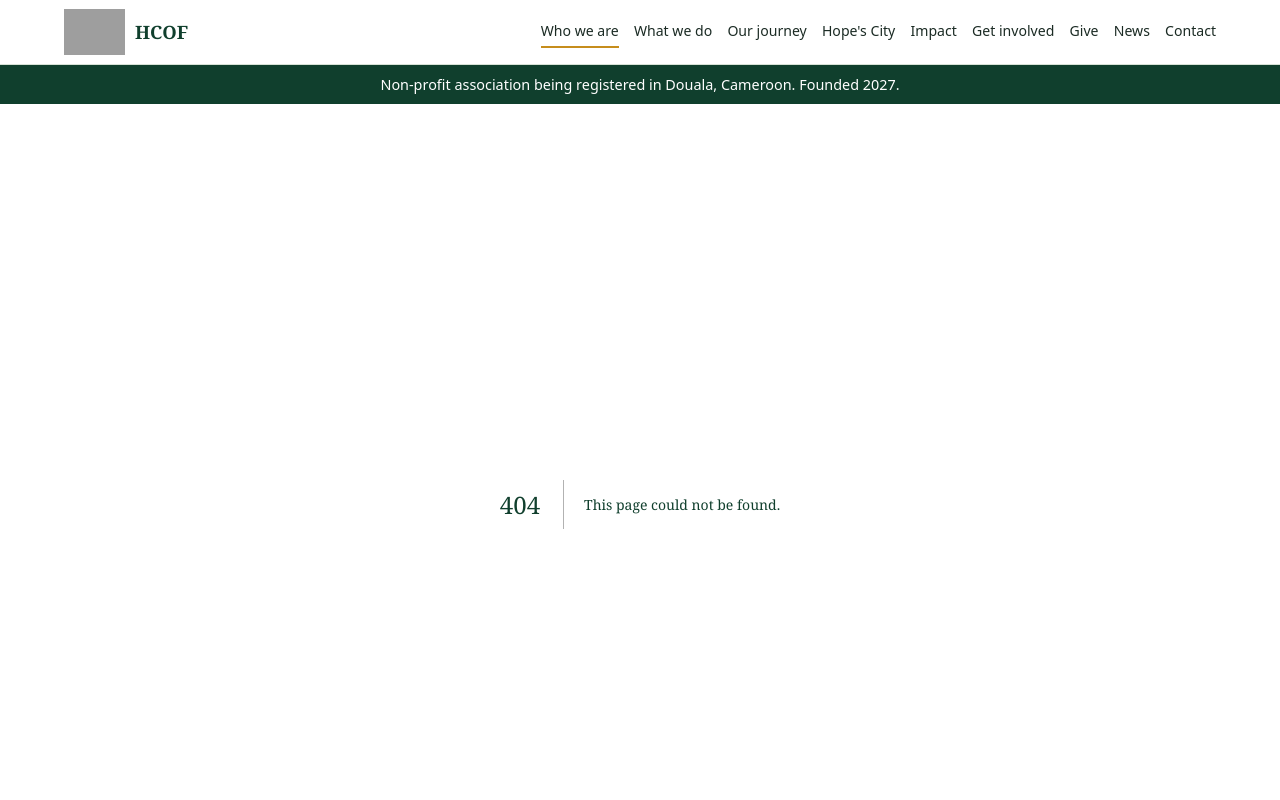
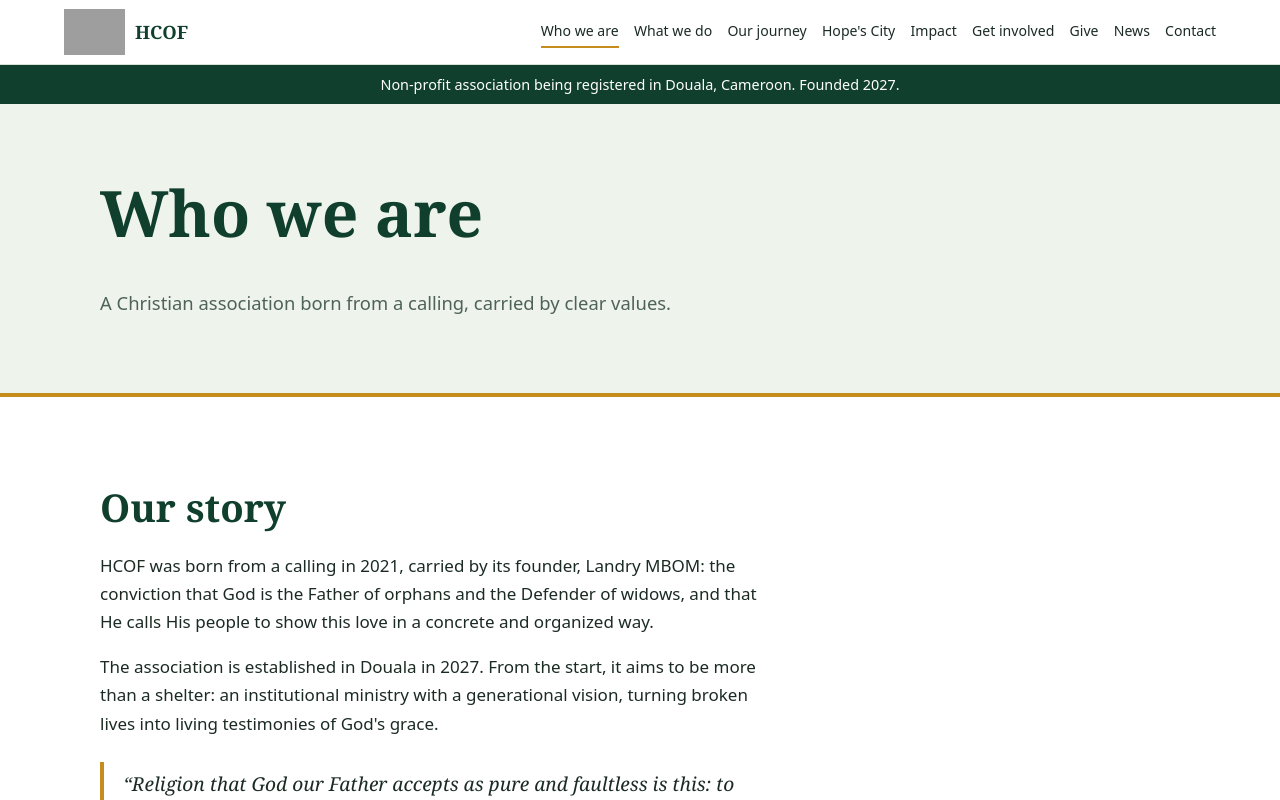
Before and after one commit to ruthel/hcof, a Next.js app: page /about in a window 1280 px wide. Before the commit this address had no page. Shown: the top 800 px of the page. Built offline with nearby package versions, Linux system fonts and the light colour scheme; grey boxes are pictures that could not be loaded.

Commit message:
Add dynamic static Next.js content routes

```diff
--- /dev/null
+++ b/app/[slug]/page.jsx
@@ -0,0 +1,23 @@
+import { notFound } from "next/navigation";
+import { getPage, SLUGS } from "../../lib/content";
+
+export const dynamicParams = false;
+
+export function generateStaticParams() {
+  return SLUGS.map((slug) => ({ slug }));
+}
+
+export async function generateMetadata({ params }) {
+  const { slug } = await params;
+  const page = getPage(slug);
+  return page?.metadata ?? {};
+}
+
+export default async function ContentPage({ params }) {
+  const { slug } = await params;
+  const page = getPage(slug);
+
+  if (!page) notFound();
+
+  return <main id="main" dangerouslySetInnerHTML={{ __html: page.html }} />;
+}
```
